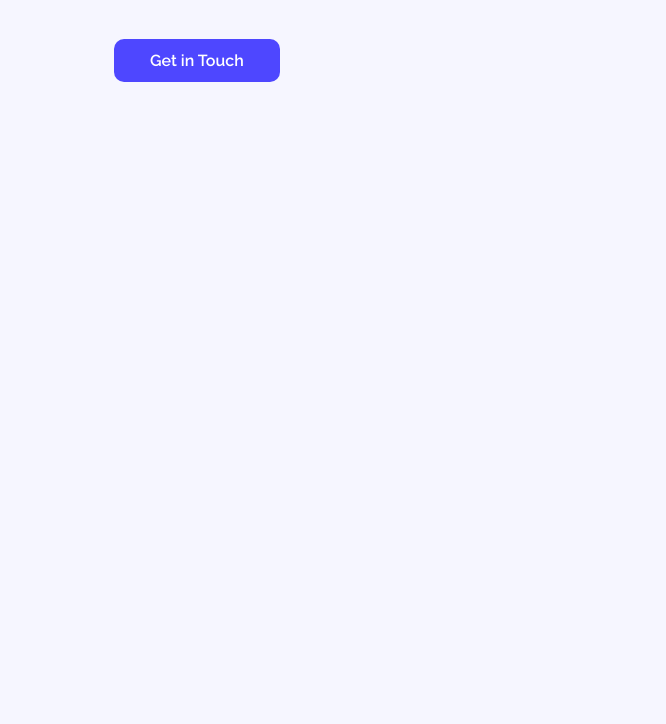
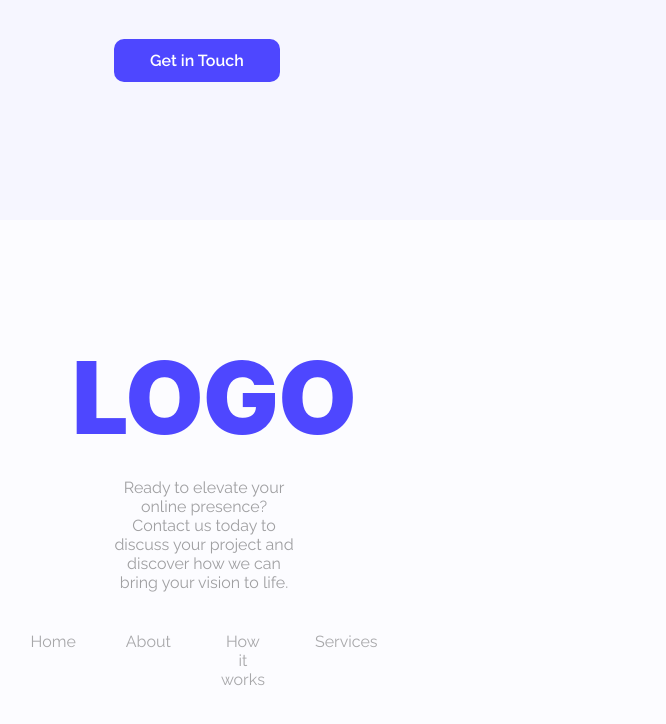
Before and after one commit to sweg177/B12Assignment, a plain HTML site: page B12A01.html in a window 1280 px wide. Shown: the part 4412-5136 px from the top of the page, without its empty margins (436-1102 px from the left). Before the commit the page ends 4632 px from the top, so only its background shows below. Drawn offline with Linux system fonts and the light colour scheme.

Commit message:
Final Commit

```diff
--- a/B12A01.html
+++ b/B12A01.html
@@ -212,6 +212,22 @@
     </main>
     <footer>
 
+        <h1 class="big-logo">LOGO</h1>
+
+        <p class="ending">Ready to elevate your online presence? Contact us today to discuss your project and discover how we can bring your vision to life.</p>
+
+        <div class="links">
+
+            <a href="">Home</a>
+            <a href="">About</a>
+            <a href="">How it works</a>
+            <a href="">Services</a>
+
+
+
+
+        </div>
+
     </footer>
 
 </body>
--- a/Styles/Styles.CSS
+++ b/Styles/Styles.CSS
@@ -260,3 +260,40 @@ input{
 
 
 }
+
+
+/*Footer*/
+
+footer{
+    background-color:rgba(255, 255, 255, 0.747);
+    text-align: center;
+    padding: 50px 500px 200px 500px;
+}
+
+footer .big-logo{
+    font-family: "Inter", sans-serif;
+    color: #4E47FF;
+    font-size: 100px;
+    font-weight: 900;
+    margin-bottom: 20px;
+
+}
+
+footer .ending{
+    color: rgba(0, 0, 0, 0.37);
+    margin:0px 40px 40px 40px ;
+}
+
+footer .links{
+
+    display: flex;
+    justify-content: center;
+    gap: 50px;
+    text-decoration: none;
+
+}
+
+.links a{
+    text-decoration: none;
+    color: rgba(0, 0, 0, 0.336);
+}
```
